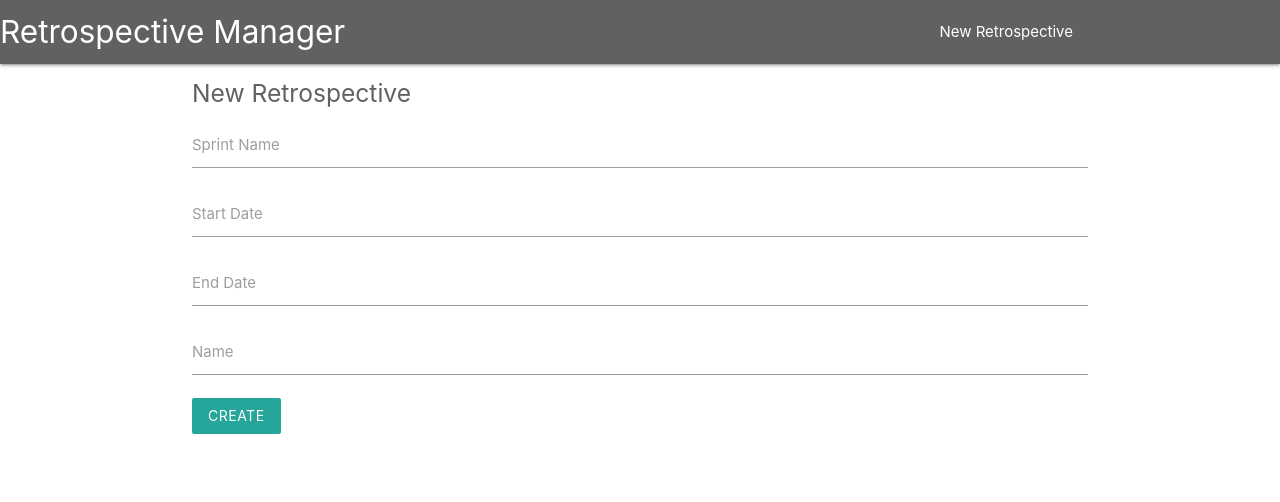
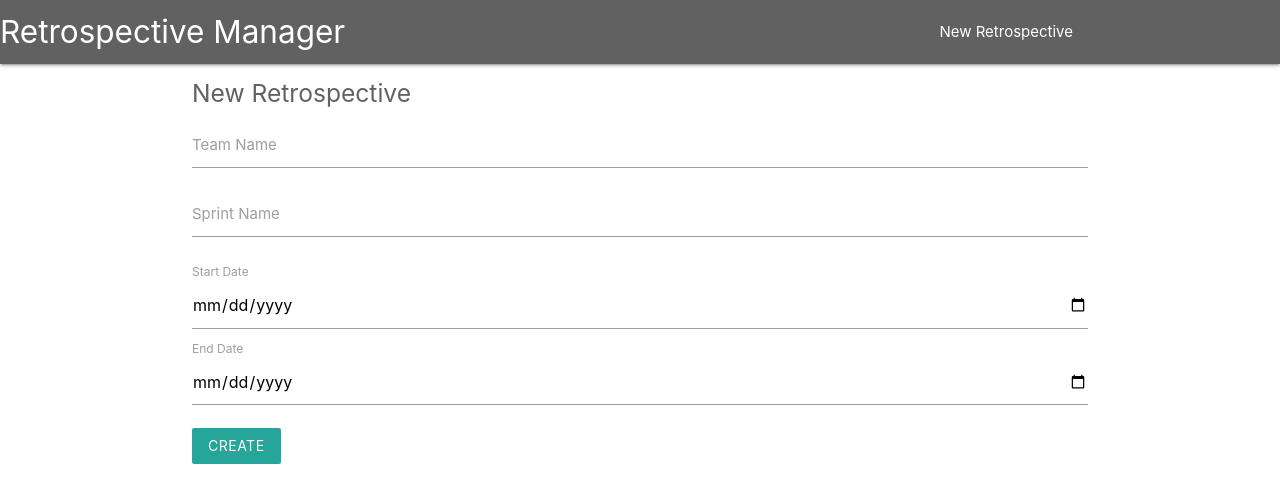
Before and after one commit to SpyRock28/retrospective, a React (Create React App) app: page /create in a window 1280 px wide. Shown: the top 502 px of the page. Built offline with nearby package versions, Linux system fonts and the light colour scheme.

Commit message:
fixed date picker

```diff
--- a/src/components/retros/CreateRetro.js
+++ b/src/components/retros/CreateRetro.js
@@ -5,7 +5,7 @@ class CreateRetro extends Component {
     sprintName: '',
     startDate: '',
     endDate: '',
-    name: ''
+    teamName: ''
   }
 
   handleChange = (e) => {
@@ -25,20 +25,20 @@ class CreateRetro extends Component {
         <form onSubmit={this.handleSubmit} className="retro-form">
           <h5 className="grey-text text-darken-2">New Retrospective</h5>
           <div className="input-field">
+            <label htmlFor="teamName">Team Name</label>
+            <input type="text" id="teamName" onChange={this.handleChange}/>
+          </div>
+          <div className="input-field">
             <label htmlFor="sprintName">Sprint Name</label>
             <input type="text" id="sprintName" onChange={this.handleChange}/>
           </div>
-          <div className="input-field">
+          <div className="datePicker">
             <label htmlFor="startDate">Start Date</label>
-            <input type="text" id="startDate" onChange={this.handleChange}/>
+            <input type="date" id="startDate" onChange={this.handleChange}/>
           </div>
-          <div className="input-field">
+          <div className="datePicker">
             <label htmlFor="endDate">End Date</label>
-            <input type="text" id="endDate" onChange={this.handleChange}/>
-          </div>
-          <div className="input-field">
-            <label htmlFor="name">Name</label>
-            <input type="text" id="name" onChange={this.handleChange}/>
+            <input type="date" id="endDate" onChange={this.handleChange}/>
           </div>
           <div className="input-field">
             <button type="submit" className="btn z-depth-0">Create</button>
--- a/src/components/retros/RetroSummary.js
+++ b/src/components/retros/RetroSummary.js
@@ -5,7 +5,7 @@ const RetroSummary = () => {
     <div className="card z-depth-0 retro-summary">
       <div className="card content grey-text darken-3">
         <span className="card-title">Retro Title</span>
-        <p>Sprint: 11</p>
+        <p>Tools Team <br/>Sprint: 11</p>
         <p className="grey-text">Jan 18 - Feb 1, 2019</p>
       </div>
     </div>
```
